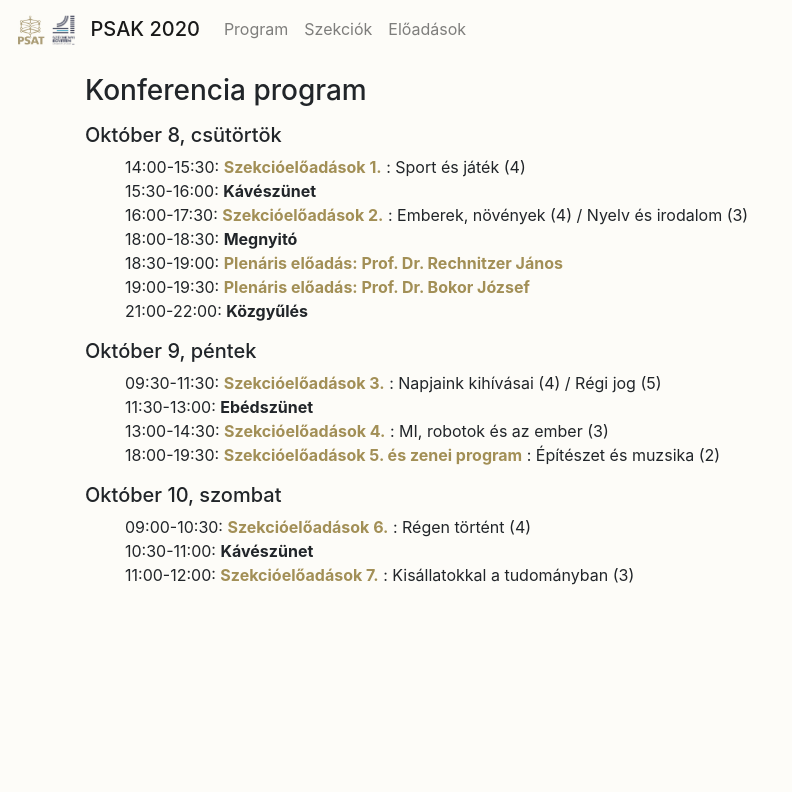
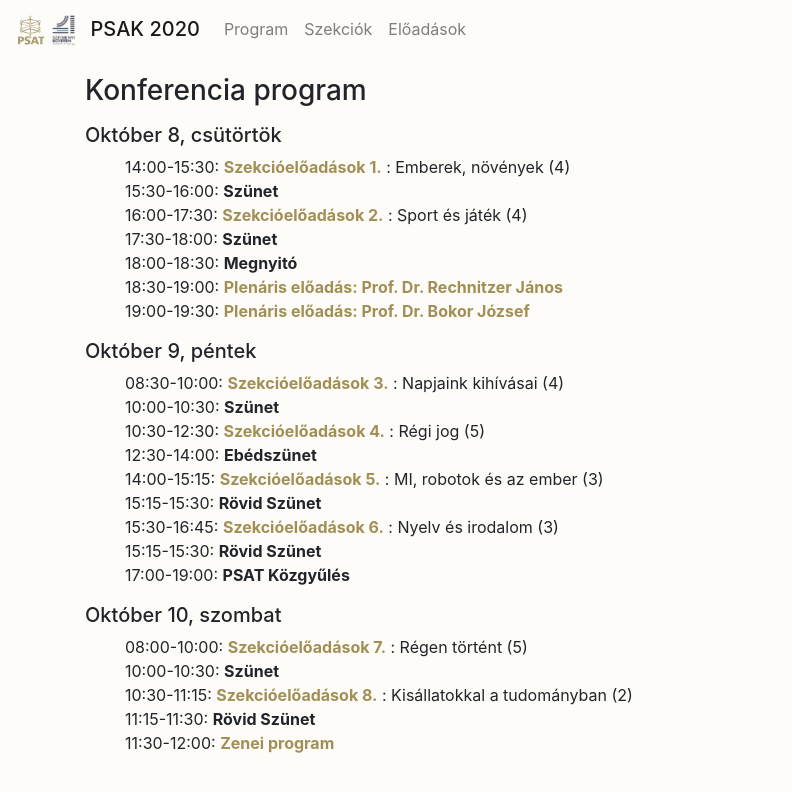
Before and after one commit to hegyhati/psak_2020, a Jekyll site: the page built from index.html, in a window 1280 px wide. Shown: the top 792 px of the page, without its empty margins (0-792 px from the left). Built offline with Jekyll 4.4.1, drawn with Linux system fonts in a browser that asks for light colours.

Commit message:
Final ?! program

```diff
--- a/_data/program.json
+++ b/_data/program.json
@@ -8,6 +8,21 @@
         "name"  : "Szekcióelőadások 1.",
         "sections" : [
           {
+            "name" : "Emberek, növények",
+            "chair" : "? Siska Andrea ?",
+            "presentations" : [ "Palfi_Xenia","Banati_Diana", "Hajdu_Balint","Jedlovszky_Hajdu_Angela"]
+          },
+        ]
+      },
+      {
+        "start" : "15:30", "finish" : "16:00",
+        "name"  : "Szünet",
+      },
+      {
+        "start" : "16:00", "finish" : "17:30",
+        "name"  : "Szekcióelőadások 2.",
+        "sections" : [
+          {
             "name" : "Sport és játék",
             "chair" : "Hegyháti Máté",
             "presentations" : ["Mayer_Krisztina", "Kalbli_Katalin","Harsanyi_Szabolcs_Gergo","Horompoli_Adam"]
@@ -15,24 +30,8 @@
         ]
       },
       {
-        "start" : "15:30", "finish" : "16:00",
-        "name"  : "Kávészünet",
-      },
-      {
-        "start" : "16:00", "finish" : "17:30",
-        "name"  : "Szekcióelőadások 2.",
-        "sections" : [
-          {
-            "name" : "Emberek, növények",
-            "chair" : "? Siska Andrea ?",
-            "presentations" : [ "Palfi_Xenia","Banati_Diana", "Hajdu_Balint","Jedlovszky_Hajdu_Angela"]
-          },
-          {
-            "name" : "Nyelv és irodalom",
-            "chair" : "? Ormai Eszter ?",
-            "presentations" : ["Domsa_Zsofia","Huszthy_Balint","Gocsal_Akos"]
-          },
-        ]
+        "start" : "17:30", "finish" : "18:00",
+        "name"  : "Szünet",
       },
       {
         "start" : "18:00", "finish" : "18:30",
@@ -48,10 +47,6 @@
         "name"  : "Plenáris előadás: Prof. Dr. Bokor József",
         "presentation" : "to_be_announced"
       },
-      {
-        "start" : "21:00", "finish" : "22:00",
-        "name"  : "Közgyűlés",
-      },
     ]
   },
   {
@@ -59,7 +54,7 @@
     "date-hu": "Október 9, péntek",
     "events" : [
       {
-        "start" : "09:30", "finish" : "11:30",
+        "start" : "08:30", "finish" : "10:00",
         "name"  : "Szekcióelőadások 3.",
         "sections" : [
           {
@@ -67,6 +62,16 @@
             "chair" : "? Harsanyi Gergo ?",
             "presentations" : ["Mayer_Martin_Janos","Virag_Adam","Szemelyi_Laszlo","Kuthy_Antal"]
           },
+        ]
+      },
+      {
+        "start" : "10:00", "finish" : "10:30",
+        "name"  : "Szünet",
+      },
+      {
+        "start" : "10:30", "finish" : "12:30",
+        "name"  : "Szekcióelőadások 4.",
+        "sections" : [
           {
             "name" : "Régi jog",
             "chair" : "Csitei Béla",
@@ -75,12 +80,12 @@
         ]
       },
       {
-        "start" : "11:30", "finish" : "13:00",
+        "start" : "12:30", "finish" : "14:00",
         "name"  : "Ebédszünet",
       },
       {
-        "start" : "13:00", "finish" : "14:30",
-        "name"  : "Szekcióelőadások 4.",
+        "start" : "14:00", "finish" : "15:15",
+        "name"  : "Szekcióelőadások 5.",
         "sections" : [
           {
             "name" : "MI, robotok és az ember",
@@ -90,16 +95,28 @@
         ]
       },
       {
-        "start" : "18:00", "finish" : "19:30",
-        "name"  : "Szekcióelőadások 5. és zenei program",
+        "start" : "15:15", "finish" : "15:30",
+        "name"  : "Rövid Szünet",
+      },
+      {
+        "start" : "15:30", "finish" : "16:45",
+        "name"  : "Szekcióelőadások 6.",
         "sections" : [
           {
-            "name" : "Építészet és muzsika",
-            "chair" : "? Szabó Franciska, Bujdosó Ildikó ?",
-            "presentations" : ["Toth_Eniko","Szives_Marton_Gabor"]
-          }
+            "name" : "Nyelv és irodalom",
+            "chair" : "? Ormai Eszter ?",
+            "presentations" : ["Domsa_Zsofia","Huszthy_Balint","Gocsal_Akos"]
+          },
         ]
-      }
+      },
+      {
+        "start" : "15:15", "finish" : "15:30",
+        "name"  : "Rövid Szünet",
+      },
+      {
+        "start" : "17:00", "finish" : "19:00",
+        "name"  : "PSAT Közgyűlés",
+      },
     ]
   },
   {
@@ -107,31 +124,40 @@
     "date-hu": "Október 10, szombat",
     "events" : [
       {
-        "start" : "09:00", "finish" : "10:30",
-        "name"  : "Szekcióelőadások 6.",
+        "start" : "08:00", "finish" : "10:00",
+        "name"  : "Szekcióelőadások 7.",
         "sections" : [
           {
             "name" : "Régen történt",
             "chair" : "? Sipos Róbert ?",
-            "presentations" : ["Mate_Zsolt","Mecsi_Beatrix","Szabo_Robert","Pelles_Marton"]
+            "presentations" : ["Mate_Zsolt","Mecsi_Beatrix","Szabo_Robert","Pelles_Marton","Toth_Eniko"]
           },
         ]
       },
       {
-        "start" : "10:30", "finish" : "11:00",
-        "name"  : "Kávészünet",
+        "start" : "10:00", "finish" : "10:30",
+        "name"  : "Szünet",
       },
       {
-        "start" : "11:00", "finish" : "12:00",
-        "name"  : "Szekcióelőadások 7.",
+        "start" : "10:30", "finish" : "11:15",
+        "name"  : "Szekcióelőadások 8.",
         "sections" : [
           {
             "name" : "Kisállatokkal a tudományban",
             "chair" : "Jedlovszky-Hajdú Angéla",
-            "presentations" : ["Miskolczi_Christina","Varga_Zoltan_K","Ujvari_Balazs"]
+            "presentations" : ["Miskolczi_Christina","Varga_Zoltan_K"]
           },
         ]
       },
+      {
+        "start" : "11:15", "finish" : "11:30",
+        "name"  : "Rövid Szünet",
+      },
+      {
+        "start" : "11:30", "finish" : "12:00",
+        "name"  : "Zenei program",
+        "presentation" : "Szives_Marton_Gabor"
+      }
     ]
   },
 ]
```
